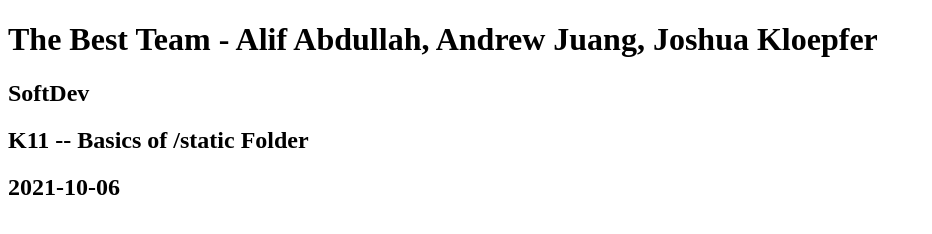
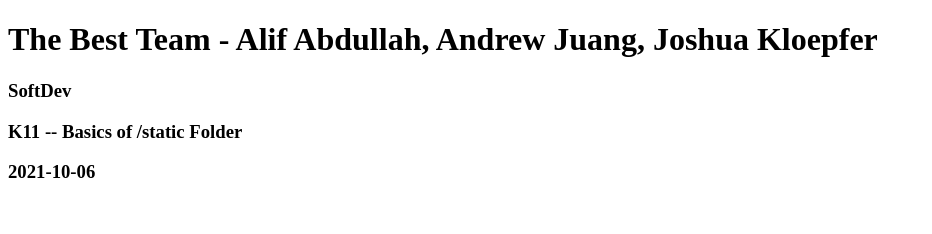
Before and after one commit to Andrew1J/SoftDevWorkshop, a plain HTML site: page 11_flask-static/static/fixie.html in a window 1280 px wide. Shown: the whole page, without its empty margins (0-932 px from the left). Drawn offline with Linux system fonts and the light colour scheme.

Commit message:
Fix indent

```diff
--- a/11_flask-static/static/fixie.html
+++ b/11_flask-static/static/fixie.html
@@ -1,8 +1,8 @@
 <!DOCTYPE html>
 
 <html>
-<h1> The Best Team - Alif Abdullah, Andrew Juang, Joshua Kloepfer </h1>
-<h2> SoftDev </h2>
-<h2> K11 -- Basics of /static Folder </h2>
-<h2> 2021-10-06 </h2>
+    <h1> The Best Team - Alif Abdullah, Andrew Juang, Joshua Kloepfer </h1>
+    <h3> SoftDev </h3>
+    <h3> K11 -- Basics of /static Folder </h3>
+    <h3> 2021-10-06 </h3>
 </html>
```
